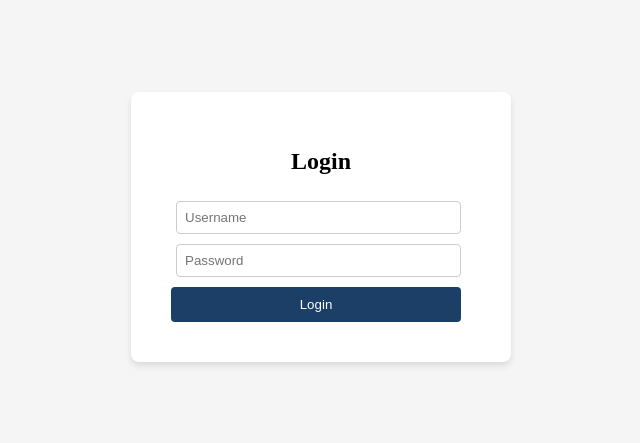
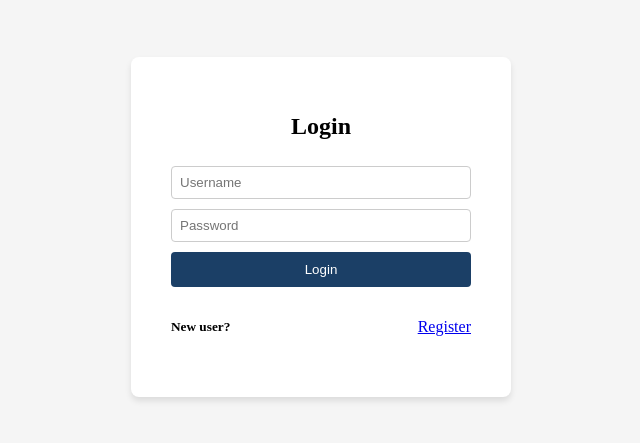
Before and after one commit to Ayushi8989/TrueBeacon, a Next.js app in the folder client/: page /login in a window 1280 px wide. Shown: the part 181-624 px from the top of the page, without its empty margins (319-959 px from the left). Built offline with nearby package versions, Linux system fonts and the light colour scheme.

Commit message:
handle routing

```diff
--- a/client/src/app/login/page.css
+++ b/client/src/app/login/page.css
@@ -26,9 +26,6 @@
     gap: 10px;
 }
 
-.login-container button {
-    width: 290px;
-}
 
 label {
     font-weight: bold;
@@ -37,11 +34,11 @@ input, select {
     padding: 8px;
     border: 1px solid #ccc;
     border-radius: 4px;
-    margin-right: 10px;
-    margin-left: 5px;
+    /* margin-right: 10px; */
+    /* margin-left: 5px; */
 }
 button {
-    width: 200px;
+    width: 100%;
     padding: 10px;
     background: #1b3f66;
     color: white;
@@ -52,3 +49,11 @@ button {
 button:hover {
     background: #0056b3;
 }
+
+.go-to-login{
+    display: flex;
+    flex-direction: row;
+    align-items: center;
+    justify-content:space-between;
+    font-size: 1em;
+}
--- a/client/src/app/login/page.js
+++ b/client/src/app/login/page.js
@@ -1,15 +1,17 @@
 "use client";
 
 import { useState } from "react";
+import { useRouter } from "next/navigation";
 import InputField from "@/components/InputField";
 import Button from "@/components/Button";
 import { loginHandler } from "@/lib/api";
+import Link from "next/link";
 import './page.css';
 
 export default function LoginPage() {
+    const router = useRouter();
     const [username, setUsername] = useState("");
     const [password, setPassword] = useState("");
-
     const handleLogin = async () => {
         try {
             const response = await loginHandler(username, password);
@@ -17,9 +19,10 @@ export default function LoginPage() {
             console.log(23, response)
             if (response.success == false) {
                 throw new Error(response.message || "Login failed");
+            }else{
+                router.push("/dashboard");
             }
 
-            alert("Login successful");
         } catch (error) {
             alert(error.message);
         }
@@ -42,6 +45,10 @@ export default function LoginPage() {
                     onChange={(e) => setPassword(e.target.value)}
                 />
                 <Button label="Login" onClick={handleLogin} />
+                <div className="go-to-login">
+                <h5>New user? </h5>
+                <Link href="/register">Register</Link>
+                </div>
             </div>
         </div>
     );
--- a/client/src/app/register/page.css
+++ b/client/src/app/register/page.css
@@ -26,9 +26,6 @@
     gap: 10px;
 }
 
-.register-container button {
-    width: 290px;
-}
 
 label {
     font-weight: bold;
@@ -37,11 +34,11 @@ input, select {
     padding: 8px;
     border: 1px solid #ccc;
     border-radius: 4px;
-    margin-right: 10px;
-    margin-left: 5px;
+    /* margin-right: 10px; */
+    /* margin-left: 5px; */
 }
 button {
-    width: 200px;
+    width: 100%;
     padding: 10px;
     background: #1b3f66;
     color: white;
@@ -52,3 +49,11 @@ button {
 button:hover {
     background: #0056b3;
 }
+
+.go-to-login{
+    display: flex;
+    flex-direction: row;
+    align-items: center;
+    justify-content:space-between;
+    font-size: 1em;
+}
```
Also changed, not shown: client/src/app/register/page.js (+16 -5 lines).
